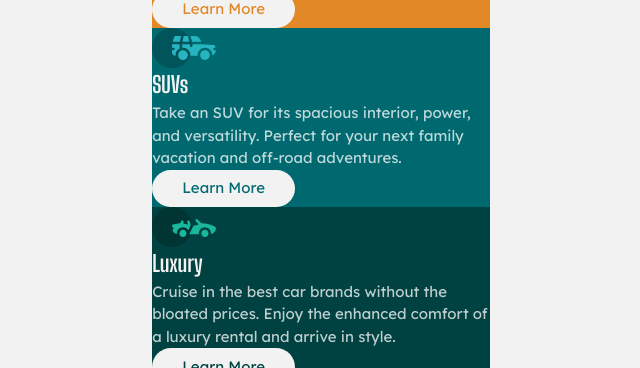
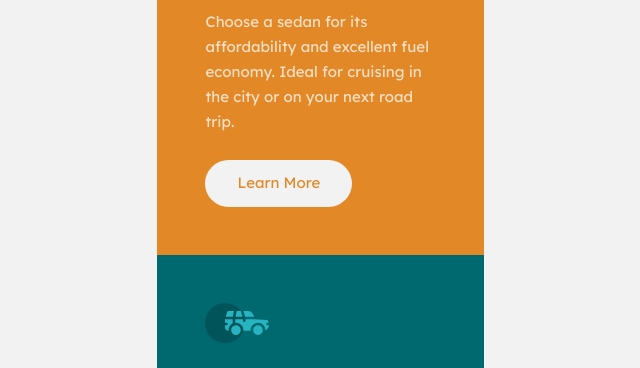
Before and after one commit to JulioCinquina/fem-3-column-preview-card, a plain HTML site: page index.html in a window 1280 px wide. Shown: the part 274-642 px from the top of the page, without its empty margins (319-959 px from the left). Drawn offline with Linux system fonts and the light colour scheme.

Commit message:
Adjust size and spacing of card and elements

```diff
--- a/style.css
+++ b/style.css
@@ -50,12 +50,14 @@ main {
 }
 
 .cards {
-  width: min(21.1rem, 90%);
+  width: min(20.4375rem, 90%);
   border-radius: 0.5rem;
   overflow: hidden;
 }
 
 .card {
+  padding: 3rem;
+
   /* Card default colors */
   /* --card-bg-color is defined in modifier classes */
   background-color: var(--card-bg-color, var(--color-dark-cyan, black));
@@ -79,21 +81,32 @@ main {
 }
 
 .card__title {
+  margin-block-start: 1.75rem;
+  margin-block-end: 1.25rem;
+
   font-family: "Big Shoulders Display", cursive;
+  font-size: 2.5rem;
+  text-transform: uppercase;
   font-weight: 700;
   color: var(--color-very-light-gray);
+}
+
+.card__text {
+  margin-block-end: 1.625rem;
+  line-height: 1.66;
 }
 
 .button {
   display: inline-block;
 
+  padding-block: 0.75rem;
+  padding-inline: 2rem;
+  border-radius: 3.125rem;
+
+  background-color: var(--color-very-light-gray);
+
   text-decoration: none;
   color: black;
-
-  background-color: var(--color-very-light-gray);
-  padding-block: 0.5em;
-  padding-inline: 2em;
-  border-radius: 2em;
 }
 
 .card__button {
```
